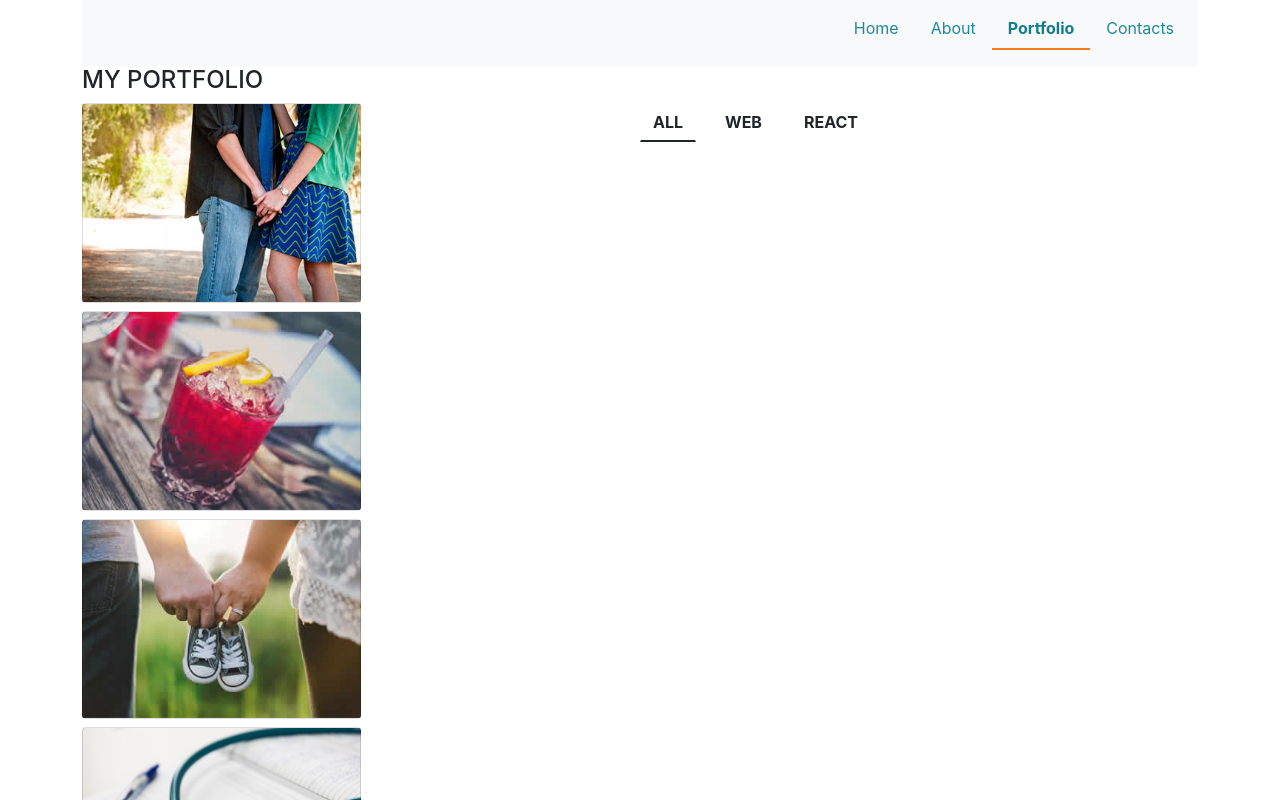
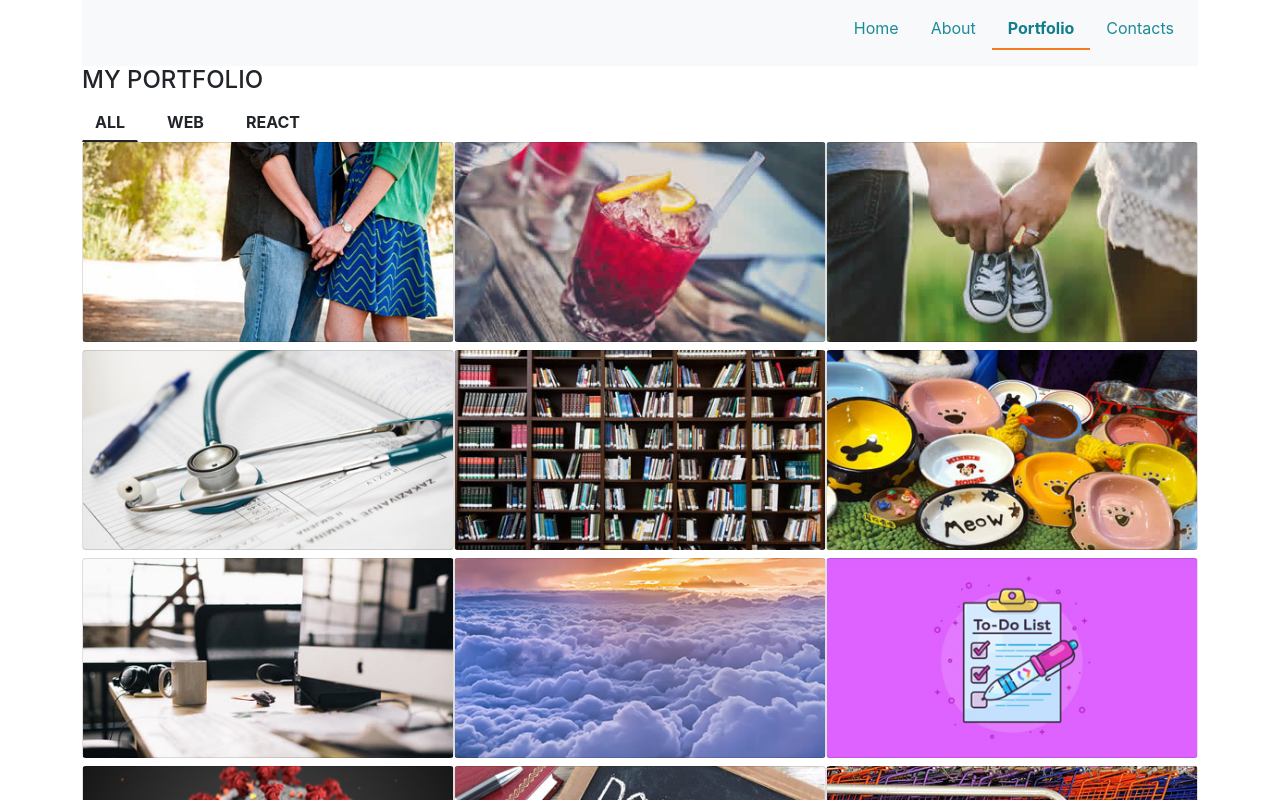
Before and after one commit to Dulatto/react-portfolio-2, a React (Create React App) app: page / in a window 1280 px wide. Both pictures are taken after a click on the tab "Portfolio". Shown: the top 800 px of the page. Built offline with nearby package versions, Linux system fonts and the light colour scheme.

Commit message:
portfolio

```diff
--- a/src/Components/PortfolioPage.js
+++ b/src/Components/PortfolioPage.js
@@ -17,7 +17,7 @@ const images = [
 ]
 
 let list = images.map(item => {
-    return (<div className="col-lg-3 col-md-4 col-sm-6 portfolio-item">
+    return (<div className="col-lg-4 col-sm-6 portfolio-item">
         <div className={`card hover-bg text-dark mb-2 bground-${item.id}`} key={item.id}>
             <a href={item.url} target="_blank">
                 <div className="card-body">
@@ -42,7 +42,7 @@ function PortfolioPage(props) {
 
     const frame = (item) => {
         return (
-            <div className="col-lg-3 col-md-4 col-sm-6  portfolio-item" >
+            <div className="col-lg-4  col-sm-6  portfolio-item" >
                 <div className={`card hover-bg text-dark mb-2 bground-${item.id}`} key={item.id}>
                     <div className="card-body">
                         <div class="hover-text">
@@ -95,15 +95,17 @@ function PortfolioPage(props) {
         <div>
             <h4>MY PORTFOLIO</h4>
             <div className="row portfolio">
-                <div className="col-12 position-relative">
-                    <div className="position-absolute start-50" >
+                <div className="col-12 ">
+                    <div className=" start-50" >
                         <button type="button" className={`btn fw-bold me-3 ${activeButton === 'all' ? 'border-bottom' : null}`} name='all' onClick={(e) => handleButtonName(e)}>ALL</button>
                         <button type="button" className={`btn fw-bold me-3 ${activeButton === 'web' ? 'border-bottom' : null}`} name='web' onClick={(e) => handleButtonName(e)}>WEB </button>
                         <button type="button" className={`btn fw-bold me-3 ${activeButton === 'react' ? 'border-bottom' : null}`} name='react' onClick={(e) => handleButtonName(e)}>REACT</button>
                     </div>
                 </div>
-                <div className="col-12">
-                    {gallery}
+                <div className="col-12 position-relative">
+                    <div className="row">
+                        {gallery}
+                    </div>
                 </div>
             </div>
         </div>
```
